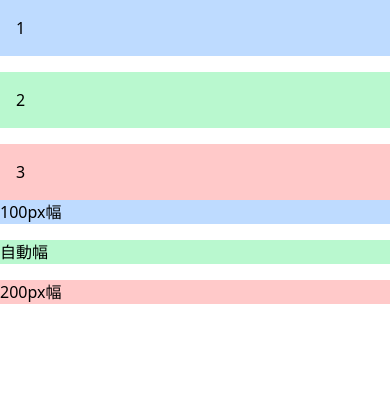
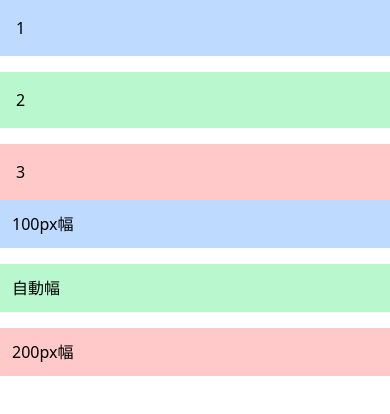
Before and after one commit to YuVelociraptor/nuxt-tailwind, a Nuxt app: page /responsive in a window 390 px wide. Shown: the top 414 px of the page. Built offline with nearby package versions, Linux system fonts and the light colour scheme.

Commit message:
Update responsive.vue

```diff
--- a/pages/responsive.vue
+++ b/pages/responsive.vue
@@ -9,10 +9,10 @@
     <div class="bg-red-200 p-4">3</div>
   </div>
 
-  <div class="grid grid-cols-1 md:grid-cols-[100px_auto_200px] gap-4">
-    <div class="bg-blue-200">100px幅</div>
-    <div class="bg-green-200">自動幅</div>
-    <div class="bg-red-200">200px幅</div>
+  <div class="grid grid-cols-1 sm:grid-cols-[100px_auto_200px] gap-4">
+    <div class="bg-blue-200 p-3">100px幅</div>
+    <div class="bg-green-200 p-3">自動幅</div>
+    <div class="bg-red-200 p-3">200px幅</div>
   </div>
 </template>
 
```
